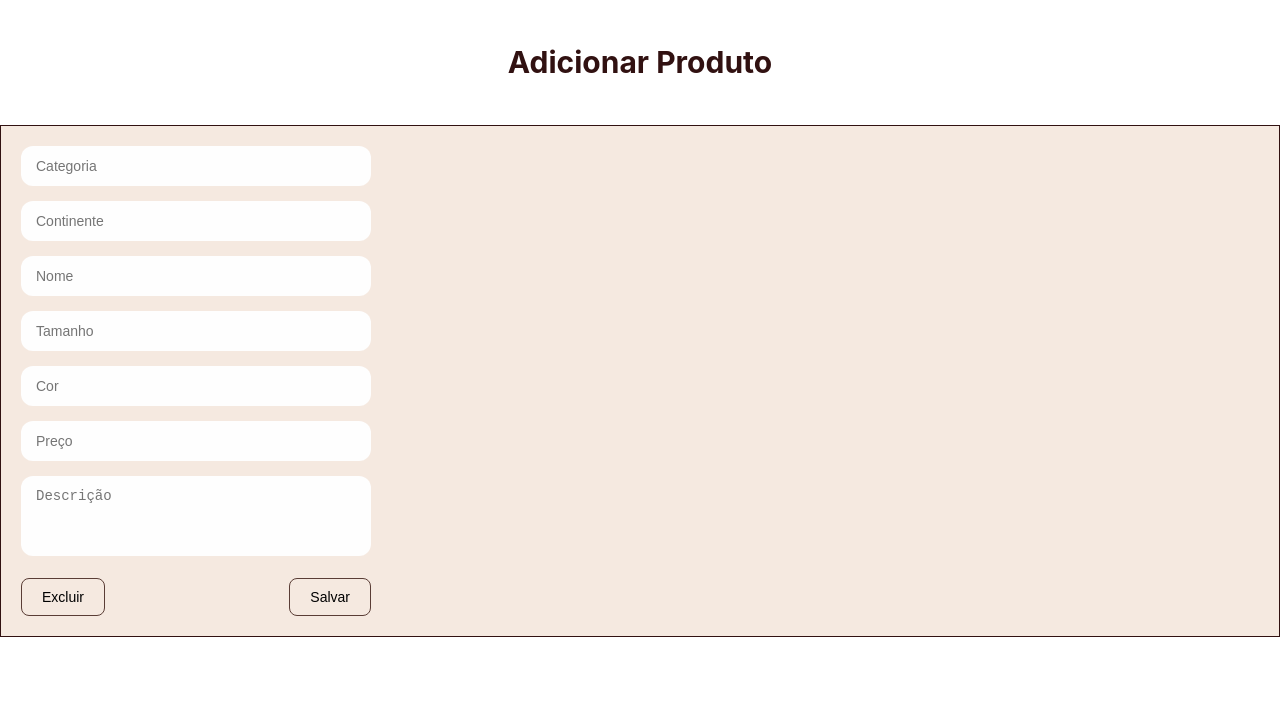
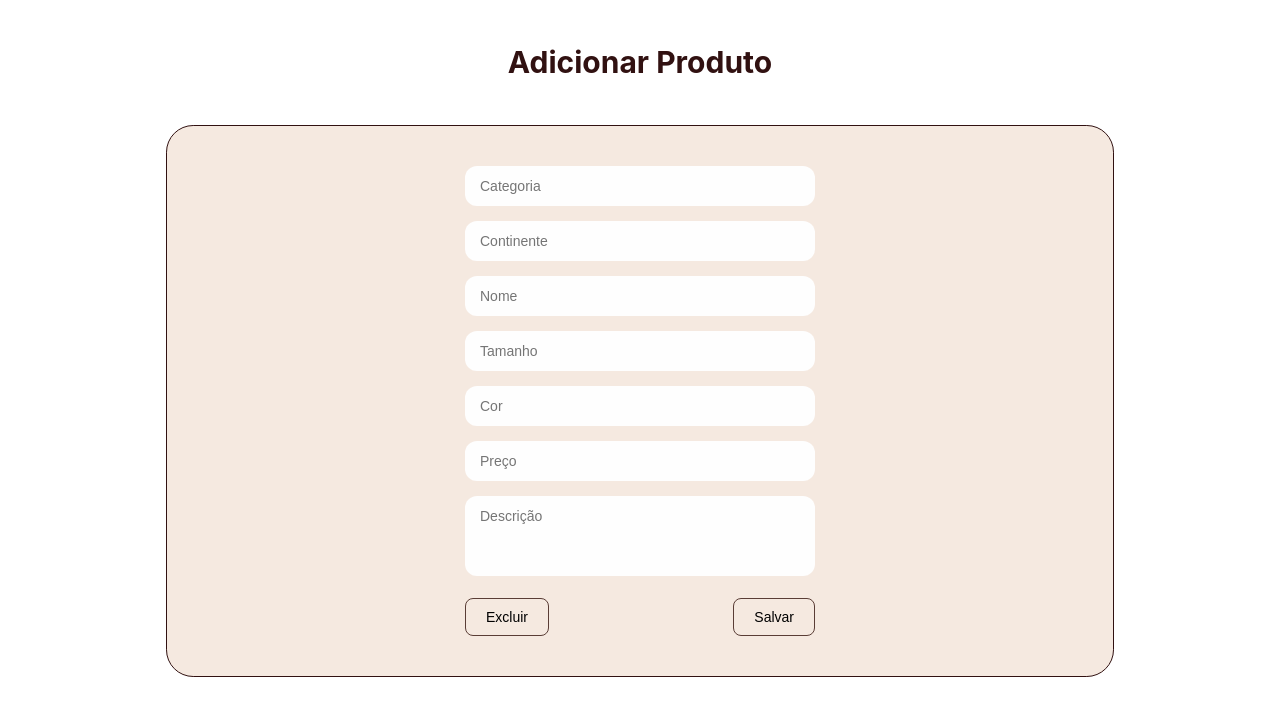
Before and after one commit to Atelier-A-Y/FrontEnd, a Vue app: page / in a window 1280 px wide. Shown: the top 716 px of the page. Built offline with nearby package versions, Linux system fonts and the light colour scheme.

Commit message:
FEAT: Finalizado

```diff
--- a/src/views/AdicionarProduto.vue
+++ b/src/views/AdicionarProduto.vue
@@ -6,9 +6,8 @@
 
 <section class="fundo">
 
-<div class="form-container">
+<form class="form-container">
 
-  <!-- VARCHAR -->
   <div class="input-group">
     <input type="text" maxlength="100" placeholder="Categoria">
   </div>
@@ -21,7 +20,6 @@
     <input type="text" maxlength="100" placeholder="Nome">
   </div>
 
-  <!-- VARCHAR menor -->
   <div class="input-group">
     <input type="text" maxlength="10" placeholder="Tamanho">
   </div>
@@ -30,22 +28,20 @@
     <input type="text" maxlength="30" placeholder="Cor">
   </div>
 
-  <!-- DECIMAL -->
   <div class="input-group">
     <input type="number" step="0.01" placeholder="Preço">
   </div>
 
-  <!-- TEXT -->
   <div class="input-group">
     <textarea placeholder="Descrição"></textarea>
   </div>
 
   <div class="buttons">
-    <button type="button">Excluir</button>
+    <button type="reset">Excluir</button>
     <button type="submit">Salvar</button>
   </div>
 
-</div>
+</form>
 
 </section>
 
@@ -69,21 +65,28 @@ text-align: center;
 
 background-color: #F5E9E0;
 border: #311111 solid 0.8px;
+border-radius: 1.7rem;
+display: flex;
+justify-content: center;
+align-items: center;
+padding: 40px 30px 40px 30px;
+margin: 0vw 13vw 1.2vw 13vw;
 
 }
 
-body {
-    font-family: Arial, sans-serif;
-  }
+.form-container {
+  width: 350px;
+}
 
-  .form-container {
-    width: 350px;
-    margin: 20px;
-  }
+ .input-group {
+  margin-bottom: 15px;
+}
 
-  .input-group {
-    margin-bottom: 15px;
-  }
+input,
+textarea,
+button {
+  font-family: Arial, sans-serif;
+}
 
   input, textarea {
     width: 100%;
@@ -121,7 +124,7 @@ body {
   }
 
   button:hover {
-    background-color: #f1f1f1;
+    background-color: #e7e7e7;
   }
 
 </style>
```
